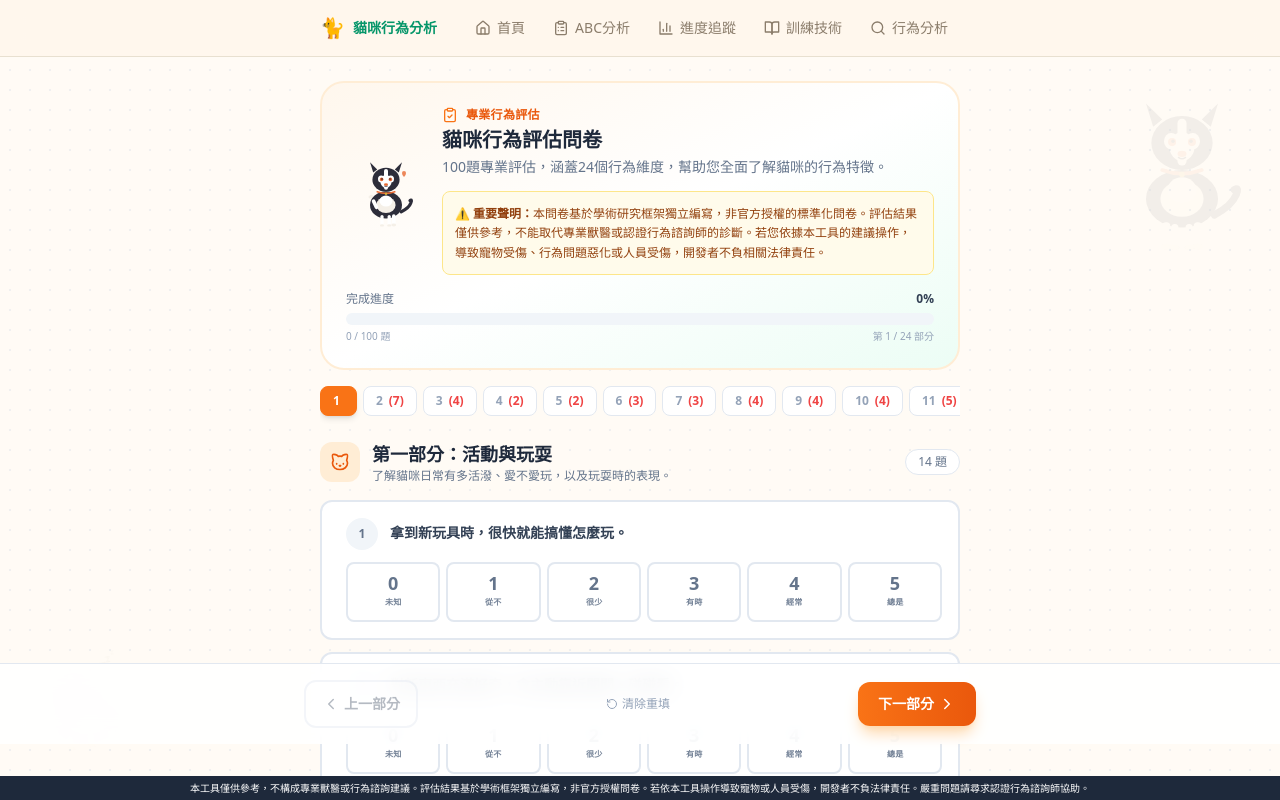
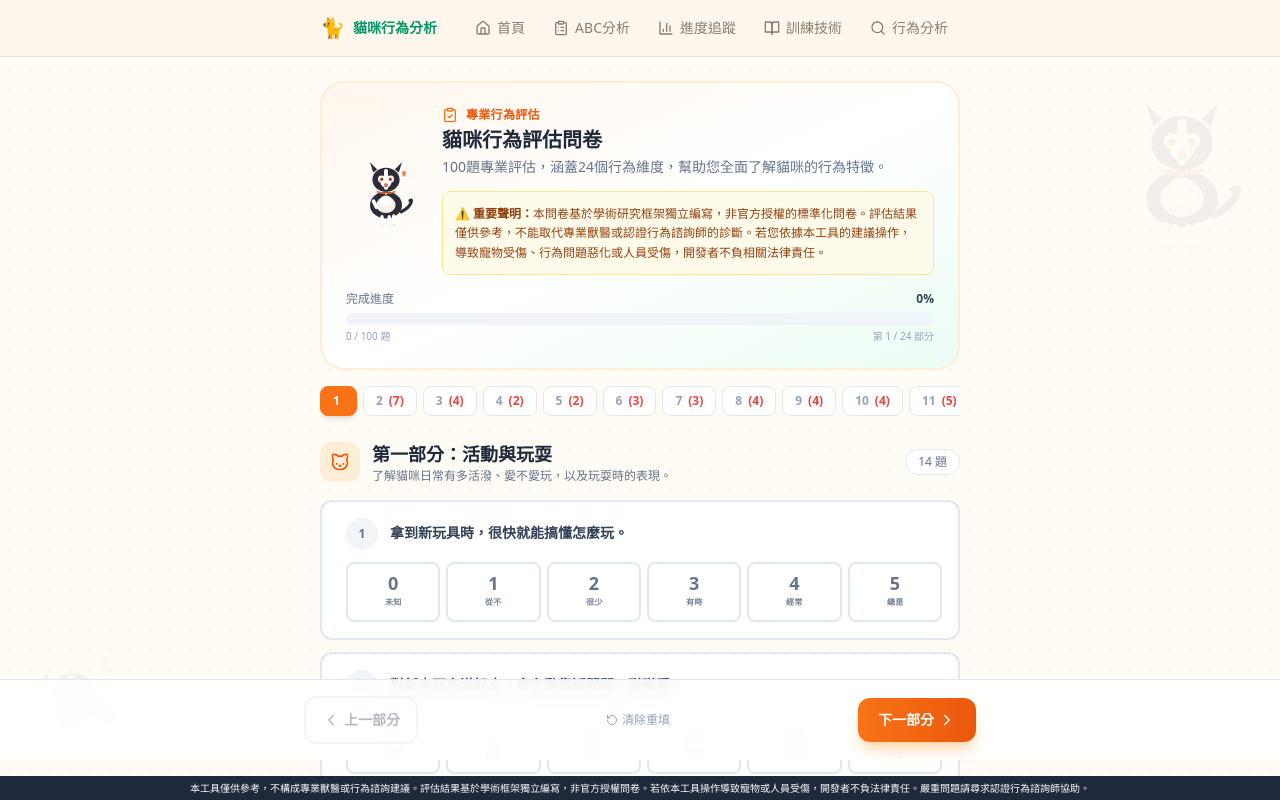
Before and after one commit to chouandony/cat-behavior-analyzer-v2, a Next.js app: page /questionnaire in a window 1280 px wide. Shown: the top 800 px of the page. Built offline with nearby package versions, Linux system fonts and the light colour scheme.

Commit message:
Adjust padding for questionnaire page layout

```diff
--- a/app/questionnaire/page.tsx
+++ b/app/questionnaire/page.tsx
@@ -220,7 +220,7 @@ export default function QuestionnairePage() {
   };
 
   return (
-    <div className="space-y-4 pb-40">
+    <div className="space-y-4 pb-36">
       {/* 頂部標題區 */}
       <div className="relative bg-gradient-to-br from-orange-50 via-white to-emerald-50 rounded-3xl border-2 border-orange-100 p-6 overflow-hidden">
         <div className="flex items-center gap-4">
@@ -428,7 +428,7 @@ export default function QuestionnairePage() {
       </div>
 
       {/* 底部導航按鈕 */}
-      <div className="fixed bottom-14 left-0 right-0 bg-white/90 backdrop-blur-md border-t border-slate-200 p-4 z-40">
+      <div className="fixed bottom-10 left-0 right-0 bg-white/90 backdrop-blur-md border-t border-slate-200 p-4 z-40">
         <div className="max-w-2xl mx-auto flex items-center gap-3">
           <button
             onClick={handlePrev}
```
